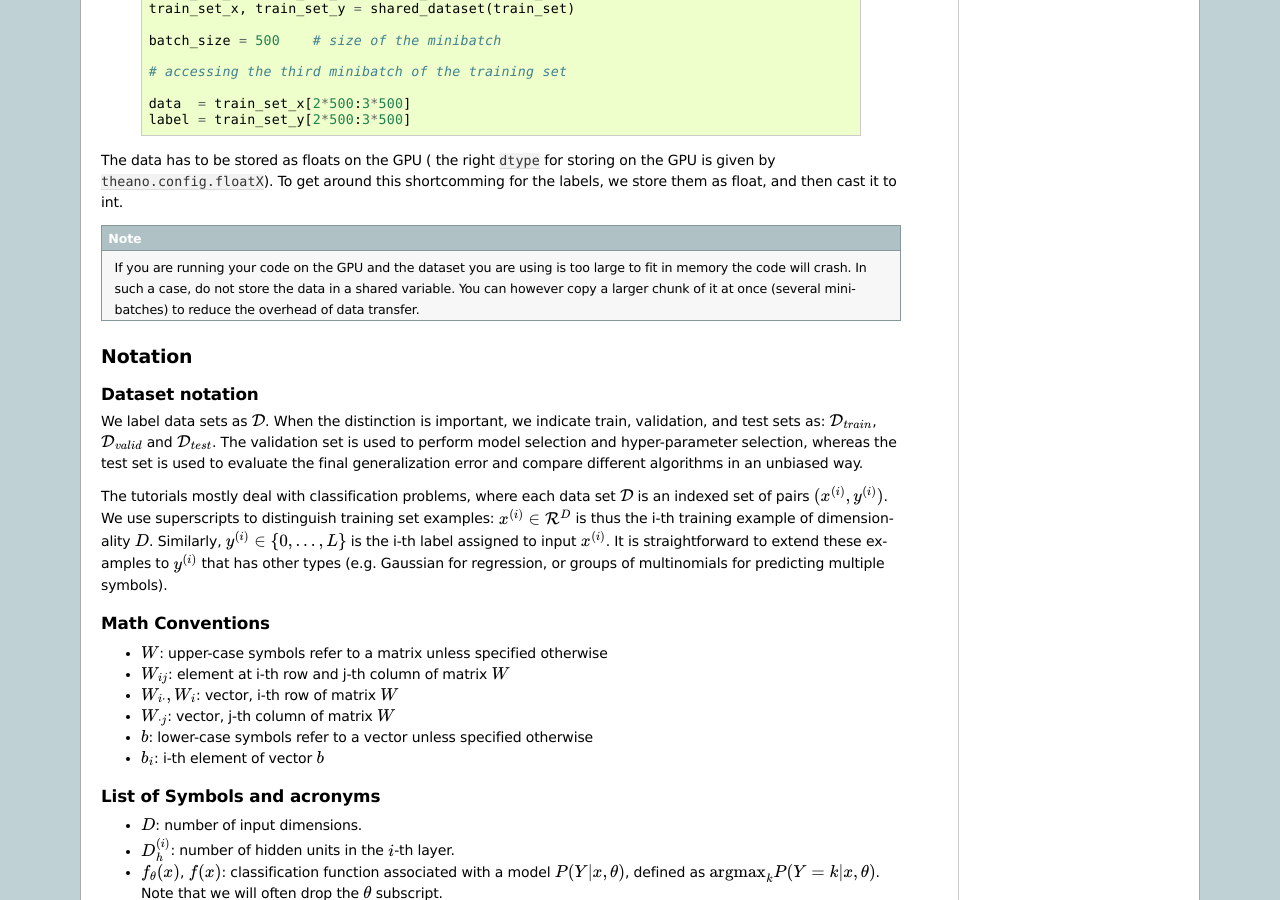
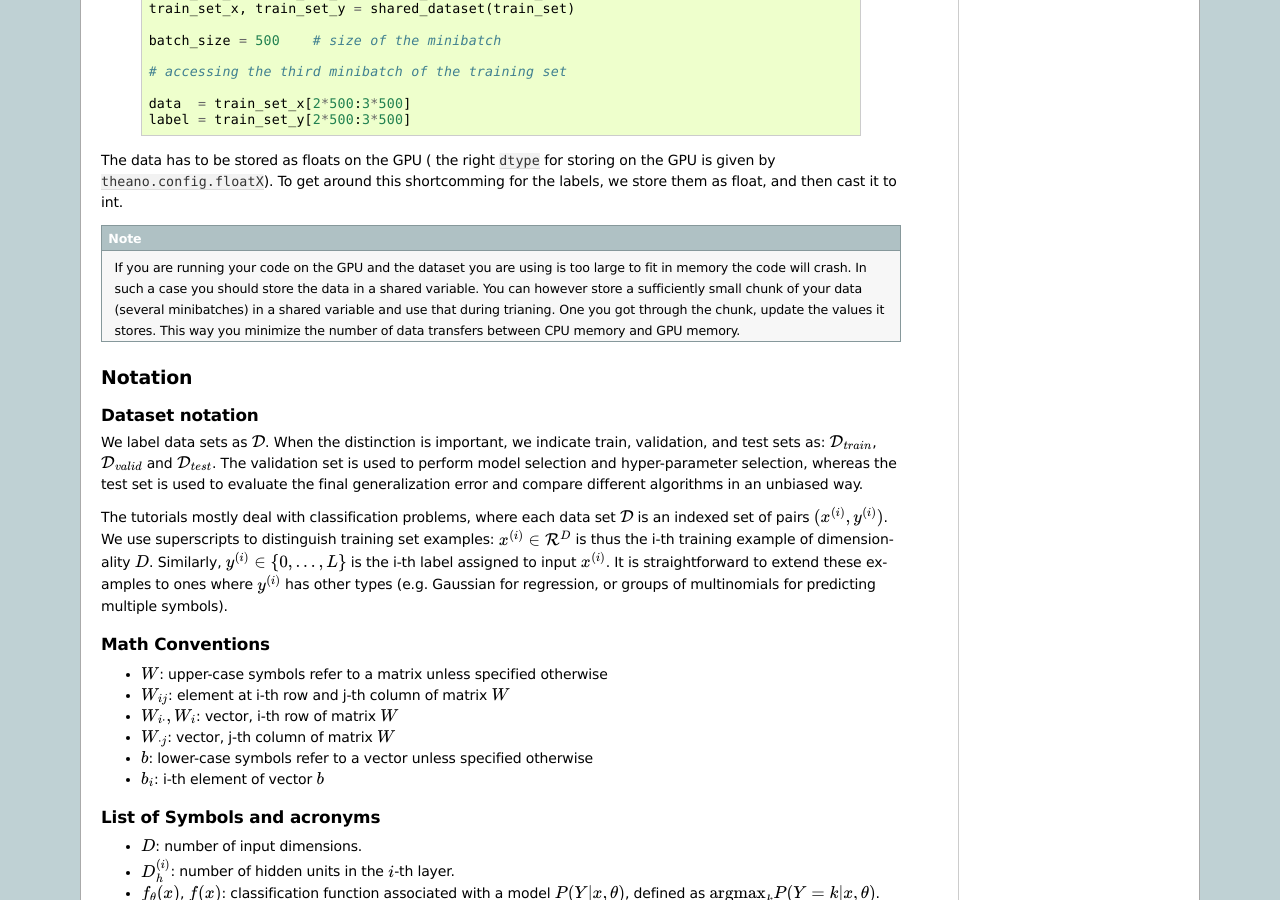
Before and after one commit to lisa-lab/DeepLearningTutorials, a Sphinx documentation site: the page built from doc/gettingstarted.txt, in a window 1280 px wide and 900 px high, scrolled down 1604 px. Built offline with Sphinx 7.4.7, drawn with Linux system fonts in a browser that asks for light colours; formulas are drawn with MathJax 3.

Commit message:
some typos

```diff
--- a/doc/gettingstarted.txt
+++ b/doc/gettingstarted.txt
@@ -141,9 +141,12 @@ and then cast it to int.
 .. note::
 
     If you are running your code on the GPU and the dataset you are using
-    is too large to fit in memory the code will crash. In such a case, do
-    not store the data in a shared variable. You can however copy a larger chunk
-    of it at once (several minibatches) to reduce the overhead of data transfer.
+    is too large to fit in memory the code will crash. In such a case you
+    should store the data in a shared variable. You can however store a
+    sufficiently small chunk of your data (several minibatches) in a shared
+    variable and use that during trianing. One you got through the chunk,
+    update the values it stores. This way you minimize the number of data
+    transfers between CPU memory and GPU memory.
 
 
 
@@ -170,7 +173,7 @@ use superscripts to distinguish training set examples: :math:`x^{(i)} \in
 \mathcal{R}^D` is thus the i-th training example of dimensionality :math:`D`. Similarly,
 :math:`y^{(i)} \in \{0, ..., L\}` is the i-th label assigned to input
 :math:`x^{(i)}`. It is straightforward to extend these examples to
-:math:`y^{(i)}` that has other types (e.g. Gaussian for regression,
+ones where :math:`y^{(i)}` has other types (e.g. Gaussian for regression,
 or groups of multinomials for predicting multiple symbols).
 
 .. index:: Math Convetions
--- a/doc/mlp.txt
+++ b/doc/mlp.txt
@@ -410,7 +410,7 @@ This allows information to flow well upward and downward in the network and
 reduces discrepancies between layers.
 Under some assumptions, a compromise between these two constraints leads to the following
 initialization: :math:`uniform[-\frac{6}{\sqrt{fan_{in}+fan_{out}}},\frac{6}{\sqrt{fan_{in}+fan_{out}}}]`
-for tanh and :math:`uniform[-\4*frac{6}{\sqrt{fan_{in}+fan_{out}}},\4*frac{6}{\sqrt{fan_{in}+fan_{out}}}]`
+for tanh and :math:`uniform[-4*\frac{6}{\sqrt{fan_{in}+fan_{out}}},4*\frac{6}{\sqrt{fan_{in}+fan_{out}}}]`
 for sigmoid. Where :math:`fan_{in}` is the number of inputs and :math:`fan_{out}` the number of hidden units.
 For mathematical considerations please refer to [Xavier10].
 
```
